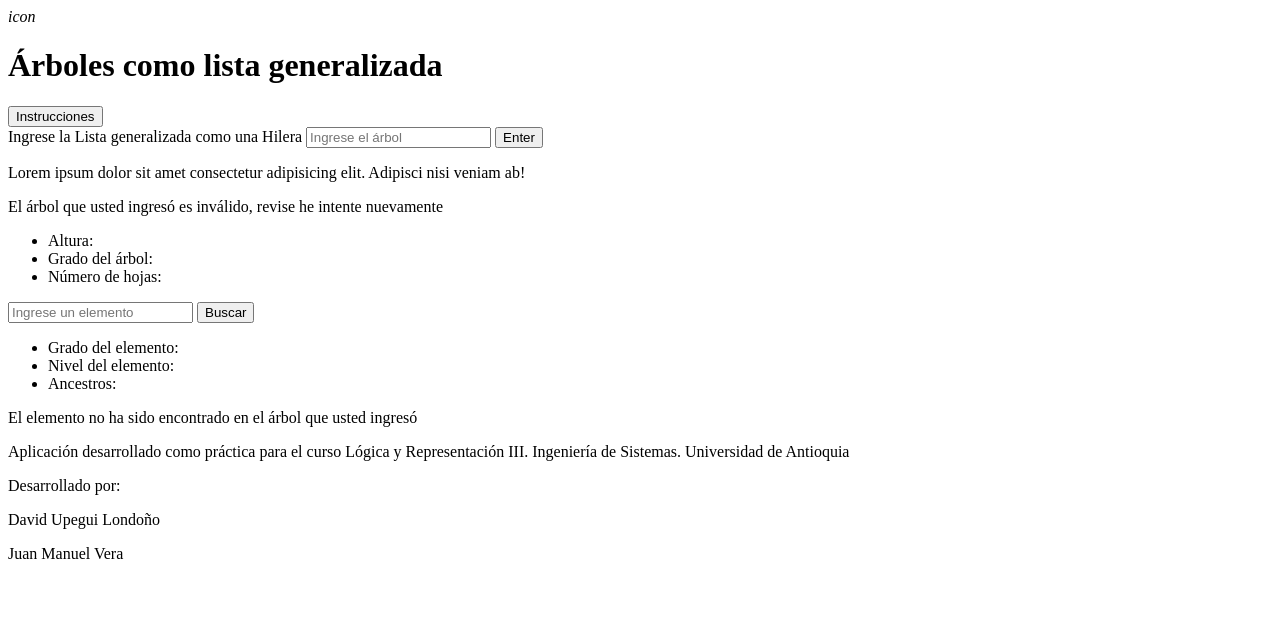
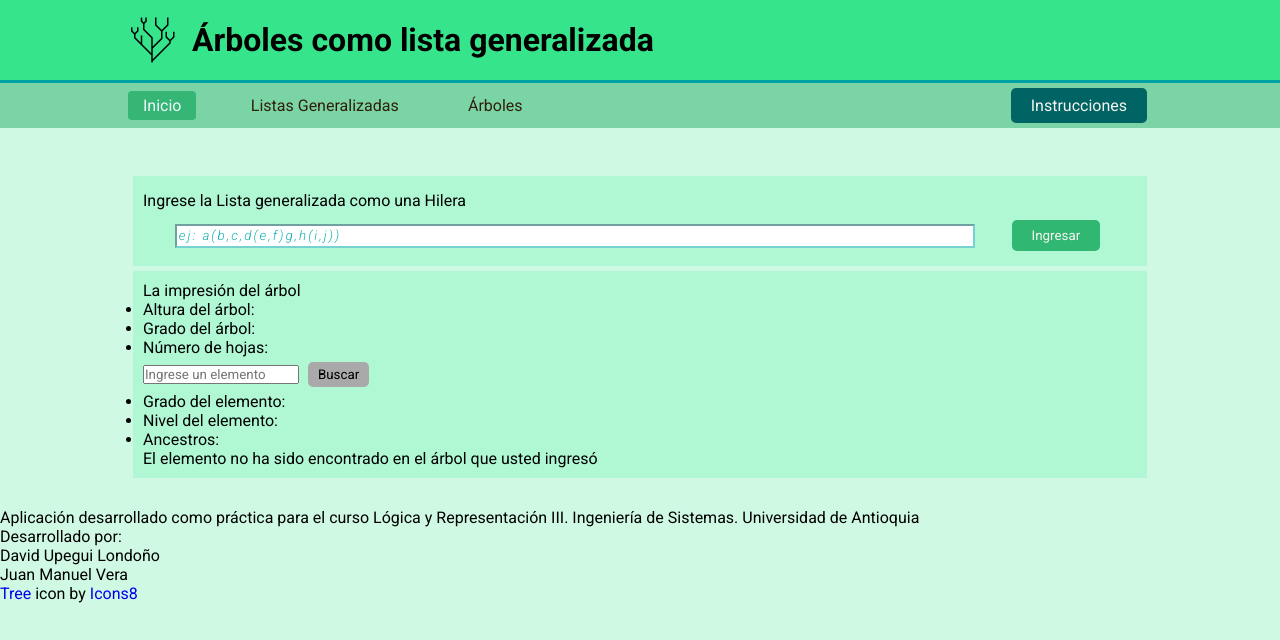
Before and after one commit to DavidUpegui/LRIII_PracticeII---TreesAsGeneralizedList, a plain HTML site: page index.html in a window 1280 px wide. Drawn offline with Linux system fonts and the light colour scheme.

Commit message:
CSS applied to header - responsive

```diff
--- /dev/null
+++ b/css/styles.css
@@ -0,0 +1,206 @@
+*{
+    box-sizing: border-box;
+    padding: 0;
+    margin: 0;
+    font-family: 'Roboto', sans-serif;
+}
+body{
+    background-color: rgba(168, 244, 205, 0.529);
+
+}
+a{
+    text-decoration: none;
+}
+.hidden{
+    display:none;
+}
+.btn{
+    padding: 5px 10px;
+    background-color: darkgray;
+    border-radius: 5px;
+    border:none;
+    display: inlineflex;
+    align-items: center;
+    justify-content: center;
+    margin: 5px;
+    transition: background-color 0.2s;
+}
+.input{
+    height: 1.5rem;
+    padding: 0 2px;
+    border-color: rgba(21, 176, 176, 0.578);
+}
+.section{
+    background-color: rgba(125, 246, 184, 0.4);
+    padding: 10px;
+    margin: 5px;
+}
+.input:focus{
+    outline: none;
+    border:2px solid rgb(0, 100, 100);
+    box-shadow: 0 0 5px rgb(0, 100, 100);
+}
+.input::placeholder{
+    color: rgb(21, 176, 176);
+    font-family: 'Roboto' , sanas-serif;
+    font-style: italic;
+    letter-spacing: 2px;
+    font-weight: 300;
+}
+.header{
+    background-color: rgb(54, 229, 139);
+    margin-bottom: 3em;
+}
+
+.header-main{
+    height: 5em;
+    padding-inline: 10%;
+    display: flex;
+    align-items: center;
+}
+
+.header__icon{
+    width: 3em;
+    margin-right: 1em;
+}
+
+.header__img{
+    display:block;
+    width: 100%;
+}
+
+.header__title{
+    max-width: 60%;
+    font-size: 2em;
+}
+.btn--toggle{
+    margin-left: auto;
+    background-color: transparent;
+    border: none;
+    font-size: 1.5em;
+    display: none;
+}
+.btn--toggle:hover{
+    cursor: pointer;
+    background-color: rgb(0, 121, 121);
+    color: rgb(103, 242, 233);
+}
+.nav{
+    background-color: rgb(122, 212, 166);
+    padding-inline: 10%;
+    display: flex;
+    align-items: center;
+    justify-content: space-between;
+    border-top: solid;
+    border-color: rgb(0, 163, 163) ;
+}
+.nav-menu{
+    width: 40%;
+}
+.nav-menu__items{
+    list-style-type: none;
+    display: flex;
+    justify-content: space-between;
+}
+.nav-menu__link{
+    display: flex;
+    width: fit-content;
+    word-wrap: normal;
+    text-align: center;
+    color: rgb(49, 32, 9);
+    padding: 5px 15px;
+    transition:  background-color 0.2s;
+    border-radius: 4px;
+}
+.nav-menu__link:hover{
+    background-color: rgb(53, 182, 116);
+}
+.nav-menu__link--active{
+    background-color: rgb(53, 182, 116);
+    color: aliceblue;
+}
+
+.btn--instructions{
+    color: rgb(246, 244, 241);
+    background-color: rgb(0, 100, 100);
+    padding: 8px 20px;
+}
+.btn--instructions:hover{
+    background-color: rgb(2, 133, 133);
+}
+.container{
+    padding-inline: 10%;
+    margin-block: 30px;
+}
+.section-enter{
+    margin-block: 10px;
+}
+.section-enter__form{
+    width: 100%;
+    display: flex;
+    align-items: center;
+    justify-content: space-evenly;
+}
+.section-enter__text{
+    display: block;
+    margin: 5px 0;
+}
+.input--section-enter{
+    width: 100%;
+    max-width: 800px;
+}
+.btn--section-enter{
+    color: rgb(246, 244, 241);
+    background-color: rgb(48, 183, 113);
+    padding: 8px 20px;
+}
+.btn--section-enter:hover{
+    cursor: pointer;
+    background-color:  rgb(33, 126, 78);
+}
+
+@media  screen and (max-width: 992px) {
+    .nav-menu{
+        width: 60%;
+    }
+}
+
+@media screen and (max-width: 768px){
+    .header-main{
+        height: 3.5em;
+        position: static;
+    }
+    .header__title{
+        display: none;
+    }
+    .header__icon{
+        width: 2.5em;
+    }
+    .btn--toggle{
+        display: flex;
+    }
+    .nav{
+        flex-direction: column;
+        justify-content: start;
+        height: 100vh;
+        width: 100vw;
+        position: fixed;
+        left: -100%;
+        transition: left 0.3s;
+        scroll-behavior: auto;
+    }
+    .nav-menu__items{
+        flex-direction: column;
+        align-items: center;
+    }
+    .nav-menu__link{
+        margin-block:3px;
+    }
+    .btn--instructions{
+        margin-top: 50px;
+    }
+    .nav--show{
+        left:0;
+        transition: left 0.3s;
+    }
+}
--- /dev/null
+++ b/css/styles2.css
@@ -0,0 +1,142 @@
+*{
+    box-sizing: border-box;
+    padding: 0;
+    margin: 0;
+    font-family: 'Roboto', sans-serif;
+}
+
+a{
+    text-decoration: none;
+}
+
+.header{
+    background-color: rgb(54, 229, 139);
+    margin-bottom: 3em;
+}
+
+.header-main{
+    height: 5em;
+    padding-inline: 10%;
+    display: flex;
+    align-items: center;
+}
+
+.header__icon{
+    width: 3em;
+    margin-right: 1em;
+}
+
+.header__img{
+    display:block;
+    width: 100%;
+}
+
+.header__title{
+    max-width: 60%;
+    font-size: 2em;
+}
+.btn--toggle{
+    margin-left: auto;
+    background-color: transparent;
+    border: none;
+    font-size: 1.5em;
+    display: none;
+}
+.nav{
+    background-color: rgb(122, 212, 166);
+    padding-inline: 10%;
+    display: flex;
+    align-items: center;
+    justify-content: space-between;
+    border-top: solid;
+    border-color: rgb(0, 163, 163) ;
+}
+.nav-menu{
+    width: 40%;
+}
+.nav-menu__items{
+    list-style-type: none;
+    display: flex;
+    justify-content: space-between;
+}
+.nav-menu__link{
+    display: flex;
+    width: fit-content;
+    word-wrap: normal;
+    text-align: center;
+    color: rgb(49, 32, 9);
+    padding: 5px 15px;
+    transition:  background-color 0.2s;
+    border-radius: 4px;
+}
+.nav-menu__link:hover{
+    background-color: rgb(53, 182, 116);
+}
+.nav-menu__link--active{
+    background-color: rgb(53, 182, 116);
+    color: aliceblue;
+}
+
+.btn--instructions{
+    color: rgb(246, 244, 241);
+    padding: 15px;
+    margin: 5px;
+    background-color: rgb(0, 100, 100);
+    height: 1.7em;
+    width: 10em;
+    display: flex;
+    align-items: center;
+    justify-content: center;
+    border-radius: 5px;
+    transition: background-color 0.2s;
+}
+
+.btn--instructions:hover{
+    background-color: rgb(2, 133, 133);
+}
+
+@media  screen and (max-width: 992px) {
+    .nav-menu{
+        width: 60%;
+    }
+}
+
+@media screen and (max-width: 768px){
+    .header-main{
+        height: 3.5em;
+        position: static;
+    }
+    .header__title{
+        display: none;
+    }
+    .header__icon{
+        width: 2.5em;
+    }
+    .btn--toggle{
+        display: flex;
+    }
+    .nav{
+        flex-direction: column;
+        justify-content: start;
+        height: 100vh;
+        width: 100vw;
+        position: fixed;
+        left: -100%;
+        transition: left 0.3s;
+        scroll-behavior: auto;
+    }
+    .nav-menu__items{
+        flex-direction: column;
+        align-items: center;
+    }
+    .nav-menu__link{
+         margin-block:3px;
+    }
+    .btn--instructions{
+        margin-top: 50px;
+    }
+    .nav--show{
+        left:0;
+        transition: left 0.3s;
+    }
+}
--- a/index.html
+++ b/index.html
@@ -7,32 +7,60 @@
     <title>Document</title>
 </head>
 <body>
-
-    <header>
-        <i class="header__icon">icon</i>
+    <!DOCTYPE html>
+<html lang="en">
+<head>
+    <meta charset="UTF-8">
+    <meta http-equiv="X-UA-Compatible" content="IE=edge">
+    <meta name="viewport" content="width=device-width, initial-scale=1.0">
+    <link rel="preconnect" href="https://fonts.googleapis.com">
+    <link rel="preconnect" href="https://fonts.gstatic.com" crossorigin>
+    <link href="https://fonts.googleapis.com/css2?family=Roboto:ital,wght@0,100;0,300;0,400;0,700;1,100;1,300&display=swap" rel="stylesheet">
+    <link rel="stylesheet" href="./css/styles.css">
+    <title>Document</title>
+</head>
+<body>
+    <header class="header">
+        <div class="header-main">
+            <picture class="header__icon">
+                <img src="./images/icons8-tree-96.png" alt="" class="header__img">
+            </picture>
             <h1 class="header__title"> Árboles como lista generalizada</h1>
+            <button class="btn btn--toggle" id="toggle-menu"><i class="fa-solid fa-bars"></i></button>
+        </div>
+        <nav class="nav" id="nav">
+            <div class="nav-menu" id="menu">
+                <ul class="nav-menu__items">
+                    <li><a href="#" class="nav-menu__link nav-menu__link--active">Inicio</a></li>
+                    <li><a href="#" class="nav-menu__link">Listas Generalizadas</a></li>
+                    <li><a href="#" class="nav-menu__link">Árboles</a></li>
+                </ul>
+            </div>
+            <a href="#" class="btn btn--instructions">Instrucciones</a>
+        </nav>
     </header>
-    <main>
-        <button id="instructions">Instrucciones</button>
-        <section id="enterSection">
-            <label for="txtTree">Ingrese la Lista generalizada como una Hilera</label>
-            <input type="text" id="txtTree" placeholder="Ingrese el árbol">
-            <button>Enter</button>
+    <main class="container">
+        <section id="enterSection" class="section section--enter">
+            <label for="txtTree" class="section-enter__text">Ingrese la Lista generalizada como una Hilera</label>
+            <div class="section-enter__form">
+                <input type="text" id="txtTree" class="input input--section-enter" placeholder="ej: a(b,c,d(e,f)g,h(i,j))">
+                <button class="btn btn--section-enter">Ingresar</button>
+            </div>
         </section>
-        <section class="output">
-            <div class="tree-print">
-                <p class="tree-print__text">Lorem ipsum dolor sit amet consectetur adipisicing elit. Adipisci nisi veniam ab!</p>
+        <section class="section section--output">
+            <article class="tree-print">
+                <p class="tree-print__text">La impresión del árbol</p>
                 <p class="tree-print__tree"></p>
-                <p class="tree-print__exeption hiden">El árbol que usted ingresó es inválido, revise he intente nuevamente</p>
-            </div>
-            <div class="tree-information">
+                <p class="tree-print__exeption hidden">El árbol que usted ingresó es inválido, revise he intente nuevamente</p>
+            </article>
+            <article class="tree-information">
                 <ul>
-                    <li class="information-item"><span class="information-item__name">Altura: </span></li>
+                    <li class="information-item"><span class="information-item__name">Altura del árbol: </span></li>
                     <li class="information-item"><span class="information-item__name">Grado del árbol: </span></li>
                     <li class="information-item"><span class="information-item__name">Número de hojas: </span></li>
                 </ul>
-            </div>
-            <div class="element-information">
+            </article>
+            <article class="element-information">
                 <input type="text" class="element-information__search" placeholder="Ingrese un elemento">
                 <button class="btn search" id="btnSearch"><i class="btn__icon"></i>Buscar</button>
                 <ul>
@@ -41,8 +69,9 @@
                     <li class="information-item"><span class="information-item__name">Ancestros: </span></li>
                 </ul>
                 <p class="element-information__not-found hiden">El elemento no ha sido encontrado en el árbol que usted ingresó</p>
-            </div>
+            </article>
         </section>
+    </main>
     <footer class="footer">
         <p class="footer-text"> Aplicación desarrollado como práctica para el curso Lógica y Representación III. Ingeniería de Sistemas. Universidad de Antioquia</p>
         <div class="credits">
@@ -52,7 +81,11 @@
                 <p class="name">Juan Manuel Vera</p>
             </div>
         </div>
+        <a target="_blank" href="https://icons8.com/icon/oFRBvjBTmigj/tree">Tree</a> icon by <a target="_blank" href="https://icons8.com">Icons8</a>
     </footer>
-    </main>
+    <script src="./js/index.js"></script>
+    <script src="https://kit.fontawesome.com/7532c04ea7.js" crossorigin="anonymous"></script>
 </body>
 </html>
+</body>
+</html>
--- /dev/null
+++ b/js/index.js
@@ -0,0 +1,8 @@
+const nav = document.getElementById('nav');
+const btnToggleMenu = document.getElementById('toggle-menu');
+
+
+btnToggleMenu.addEventListener('click', ()=>{
+    console.log('Has been clicked')
+    nav.classList.toggle('nav--show');
+})
```
Also changed, not shown: images/icons8-tree-96.png (added), index2.html (added). Lines whose indentation alone changed are shown as unchanged.
